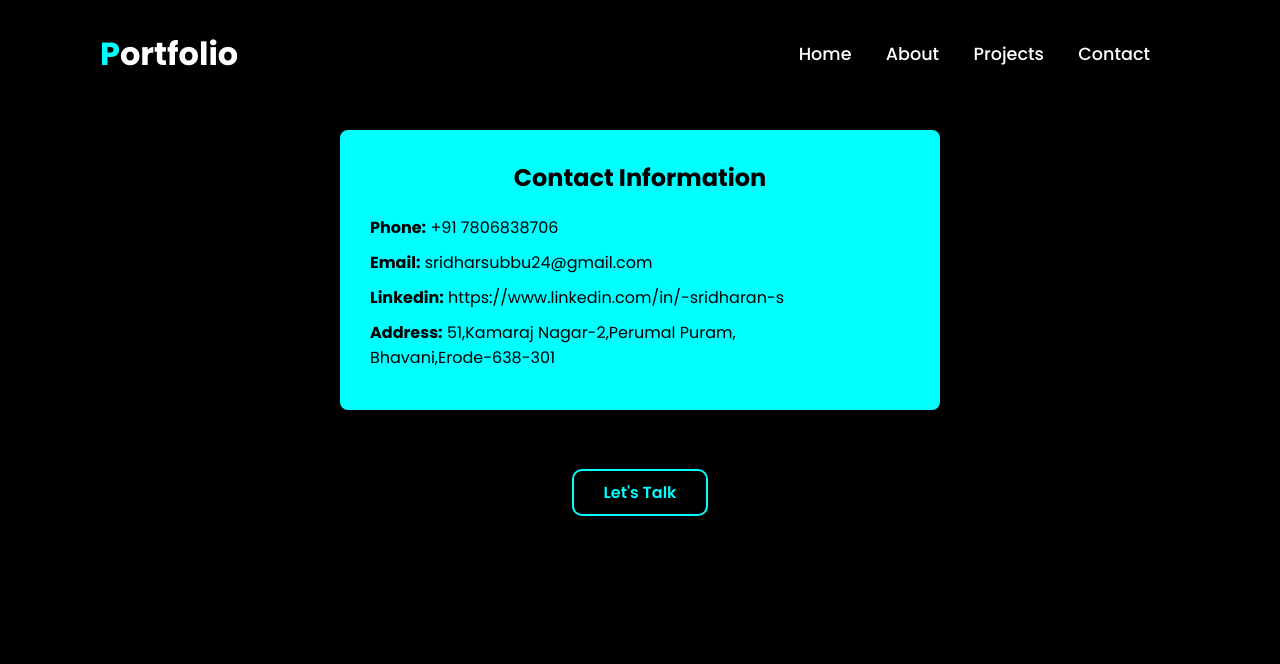
After one commit to SriDharan24/Portfolio, a Django app: page /contact/ in a window 1280 px wide. The commit adds this page. Shown: the top 664 px of the page. Run offline with Django 4.2, Linux system fonts and the light colour scheme.

Commit message:
Add files via upload

```diff
--- a/myproject/myproject/urls.py
+++ b/myproject/myproject/urls.py
@@ -22,4 +22,5 @@ urlpatterns = [
     path('admin/', admin.site.urls),
     path('homepage/',views.homepage),
     path('about/',views.about),
+    path('contact/',views.contact),
 ]
--- a/myproject/myproject/views.py
+++ b/myproject/myproject/views.py
@@ -1,10 +1,13 @@
 from django.shortcuts import render
-#from django.http import HttpResponse
 
 def homepage(request):
-    #return HttpResponse("hi welcome")
+
     return render(request, 'homepage.html')
 
 def about(request):
-    #return HttpResponse("about page")
+
     return render(request, 'about.html')
+
+def contact(request):
+
+    return render(request, 'contact.html' )
--- /dev/null
+++ b/myproject/static/css/contact.css
@@ -0,0 +1,85 @@
+@import url('https://fonts.googleapis.com/css2?family=Poppins:wght@300;400;500;600;700;800;900&display=swap');
+* {
+    margin: 0;
+    padding: 0;
+    box-sizing: border-box;
+    font-family: 'Poppins', sans-serif;
+}
+header {
+    position: fixed;
+    top: 0;
+    left: 0;
+    width: 100%;
+    padding: 30px 100px;
+    display: flex;
+    justify-content: space-between;
+    align-items: center;
+    z-index: 100;
+
+}
+.logo {
+    font-size: 2em;
+    color: white;
+    cursor: default;
+}
+.logo span {
+    color:aqua;
+}
+.navigation {
+    margin-left: -300px;
+}
+.navigation a {
+    font-size: 1.1em;
+    color:white;
+    text-decoration: none;
+    margin-right: 30px;
+    font-weight: 500;
+    transition: .3s;
+}
+.navigation a:hover {
+    color:aqua;
+    transform: translateY(-5px);
+}
+body {
+    font-family: Arial, sans-serif;
+    margin: 0;
+    padding: 110px;
+    background-color: black;
+}
+.contact-info {
+    max-width: 600px;
+    margin: 20px auto;
+    background-color:aqua;
+    padding: 30px;
+    border-radius: 8px;
+    box-shadow: 0 0 10px rgba(0,0,0,0.1);
+}
+.contact-info h2 {
+    text-align: center;
+    color:black;
+}
+.contact-details {
+    margin-top: 20px;
+
+}
+.contact-details p {
+    margin: 10px 0;
+}
+.btn a{
+    border: 2px solid aqua;
+    border-radius:  10px ;
+    padding: 10px 30px;
+    background-color:black;
+    color:aqua;
+    text-decoration: none;
+    font-weight:600;
+}
+.btn a:hover{
+    color: black;
+    background-color: aqua;
+
+}
+.btn{
+    padding: 50px;
+    text-align: center;
+}
--- /dev/null
+++ b/myproject/templates/contact.html
@@ -0,0 +1,38 @@
+<!DOCTYPE html>
+{% load static %}
+<html lang="en">
+<head>
+    <meta charset="UTF-8">
+    <meta http-equiv="X-UA-Compatible" content="IE=edge">
+    <meta name="viewport" content="width=device-width, initial-scale=1.0">
+    <title>
+        Portfolio
+    </title>
+    <link rel="stylesheet" href="https://cdnjs.cloudflare.com/ajax/libs/font-awesome/6.2.0/css/all.min.css">
+    <link rel="stylesheet" href="{% static 'css/contact.css'%}">
+</head>
+<body>
+    <header>
+        <h2 class="logo"><span>P</span>ortfolio</h2>
+        <nav class="navigation">
+            <a href="/homepage">Home</a>
+            <a href="/about">About</a>
+            <a href="#">Projects</a>
+            <a href="/contact">Contact</a>
+        </nav>
+    </header>
+    <div class="contact-info">
+        <h2>Contact Information</h2>
+        <div class="contact-details">
+            <p><strong>Phone:</strong> +91 7806838706</p>
+            <p><strong>Email:</strong> sridharsubbu24@gmail.com</p>
+            <p><strong>Linkedin:</strong> https://www.linkedin.com/in/-sridharan-s</p>
+            <p><strong>Address:</strong> 51,Kamaraj Nagar-2,Perumal Puram,<br>Bhavani,Erode-638-301</p>
+        </div>
+    </div>
+    <div class="btn">
+        <a href="#">Let's Talk</a>
+    </div>
+
+</body>
+</html>
```
Also changed, not shown: myproject/templates/about.html (+6 -5 lines), myproject/templates/homepage.html (+4 -4 lines), myproject/db.sqlite3.
